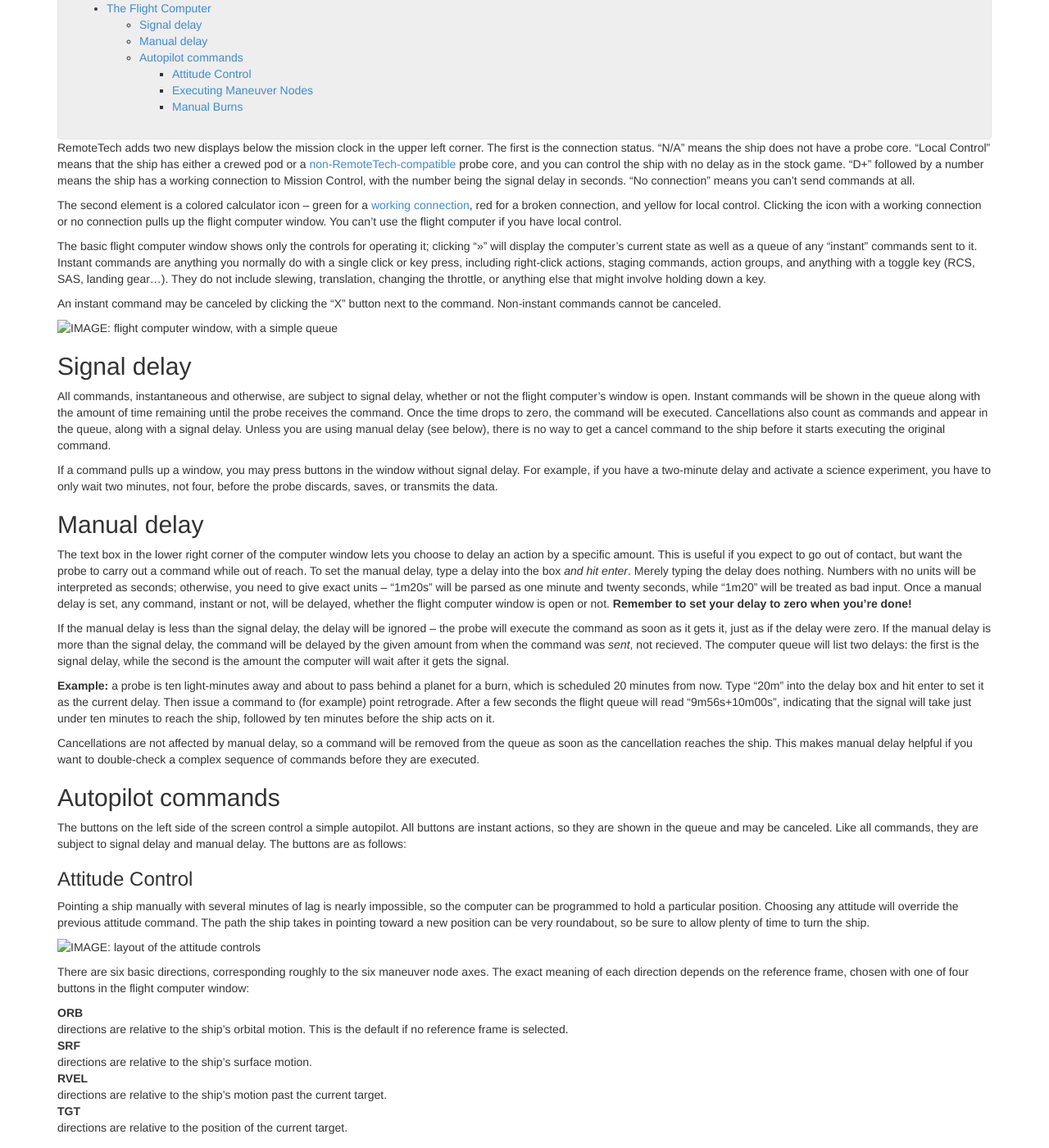
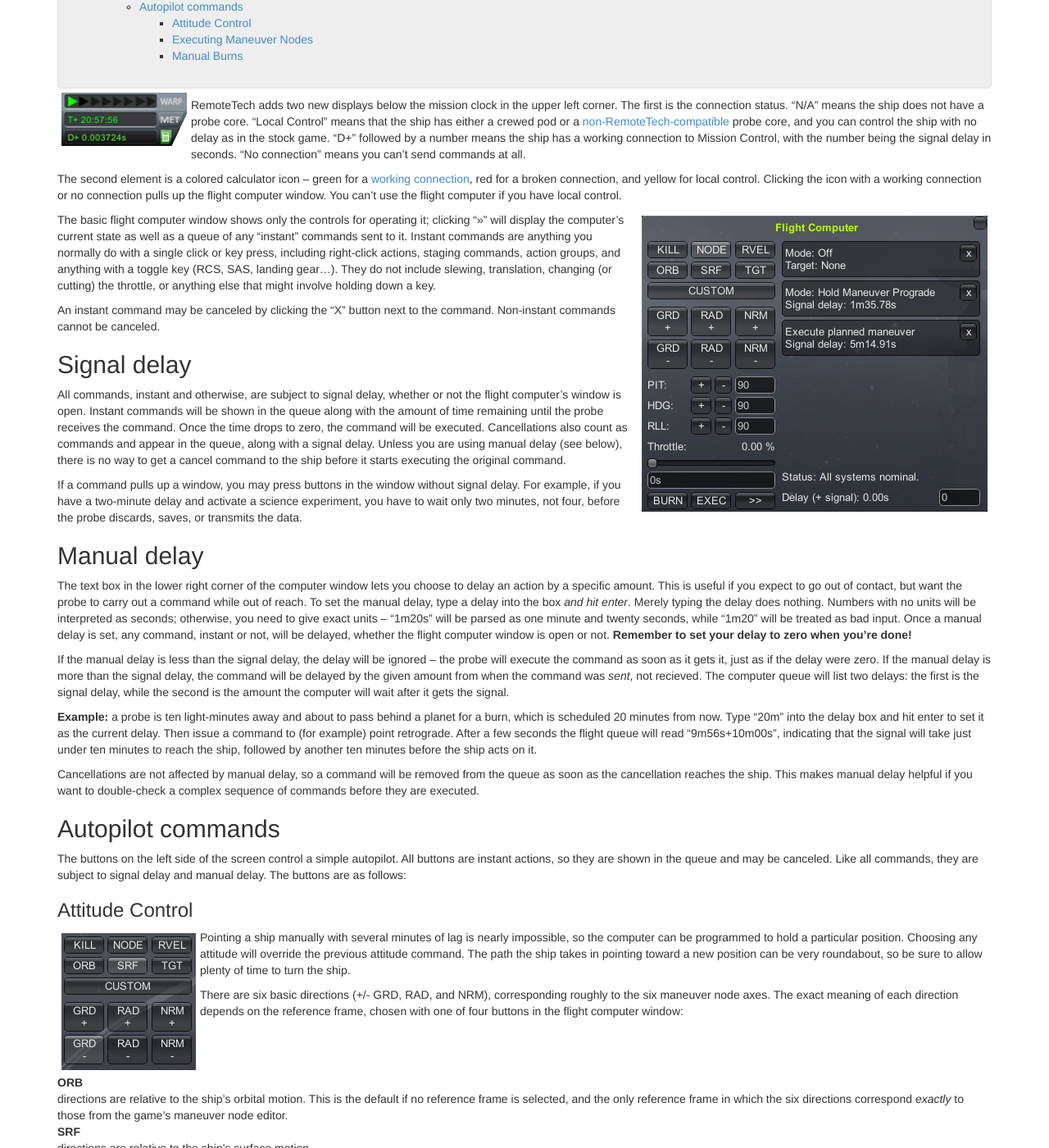
Before and after one commit to RemoteTechnologiesGroup/RemoteTech, a Jekyll site: the page built from guide/comp.md, in a window 1280 px wide and 1400 px high, scrolled down 378 px. Shown: the whole window at 82% size. Built offline with Jekyll 4.4.1, drawn with Linux system fonts in a browser that asks for light colours; nearby versions of some CDN libraries; some of the changed text lies outside the part shown.

Commit message:
Added pictures to Flight Computer guide.
Note: The attitude control section does not match how the game behaves, particularly with respect to the TGT attitude mode. I'm assuming that the behavior described in the guide is intended, and that the unusual behavior of TGT mode is a bug; see RemoteTechnologiesGroup/RemoteTech#69.

```diff
--- a/guide/comp.md
+++ b/guide/comp.md
@@ -5,28 +5,27 @@ layout: content
 
 {% include banner.html %}
 
-**UNDER CONSTRUCTION:** Please watch your step!
-{: .alert .alert-danger}
-
 #The Flight Computer
 
 {% include toc.html %}
+
+![IMAGE: new time quadrant, with connection status below the mission clock and the computer icon below it](compicon.png){: .left}
 
 RemoteTech adds two new displays below the mission clock in the upper left corner. The first is the connection status. "N/A" means the ship does not have a probe core. "Local Control" means that the ship has either a crewed pod or a [non-RemoteTech-compatible](../../modders/) probe core, and you can control the ship with no delay as in the stock game. "D+" followed by a number means the ship has a working connection to Mission Control, with the number being the signal delay in seconds. "No connection" means you can't send commands at all.
 
 The second element is a colored calculator icon -- green for a [working connection](../../#connections), red for a broken connection, and yellow for local control. Clicking the icon with a working connection or no connection pulls up the flight computer window. You can't use the flight computer if you have local control.
 
-The basic flight computer window shows only the controls for operating it; clicking ">>" will display the computer's current state as well as a queue of any "instant" commands sent to it. Instant commands are anything you normally do with a single click or key press, including right-click actions, staging commands, action groups, and anything with a toggle key (RCS, SAS, landing gear...). They do not include slewing, translation, changing the throttle, or anything else that might involve holding down a key.
+![IMAGE: flight computer window, with a simple queue](flightcomputer.png){: .right}
+
+The basic flight computer window shows only the controls for operating it; clicking ">>" will display the computer's current state as well as a queue of any "instant" commands sent to it. Instant commands are anything you normally do with a single click or key press, including right-click actions, staging commands, action groups, and anything with a toggle key (RCS, SAS, landing gear...). They do not include slewing, translation, changing (or cutting) the throttle, or anything else that might involve holding down a key.
 
 An instant command may be canceled by clicking the "X" button next to the command. Non-instant commands cannot be canceled.
 
-![IMAGE: flight computer window, with a simple queue](flightcomputer.png)
-
 ##Signal delay
 
-All commands, instantaneous and otherwise, are subject to signal delay, whether or not the flight computer's window is open. Instant commands will be shown in the queue along with the amount of time remaining until the probe receives the command. Once the time drops to zero, the command will be executed. Cancellations also count as commands and appear in the queue, along with a signal delay. Unless you are using manual delay (see below), there is no way to get a cancel command to the ship before it starts executing the original command.
+All commands, instant and otherwise, are subject to signal delay, whether or not the flight computer's window is open. Instant commands will be shown in the queue along with the amount of time remaining until the probe receives the command. Once the time drops to zero, the command will be executed. Cancellations also count as commands and appear in the queue, along with a signal delay. Unless you are using manual delay (see below), there is no way to get a cancel command to the ship before it starts executing the original command.
 
-If a command pulls up a window, you may press buttons in the window without signal delay. For example, if you have a two-minute delay and activate a science experiment, you have to only wait two minutes, not four, before the probe discards, saves, or transmits the data.
+If a command pulls up a window, you may press buttons in the window without signal delay. For example, if you have a two-minute delay and activate a science experiment, you have to wait only two minutes, not four, before the probe discards, saves, or transmits the data.
 
 ##Manual delay
 
@@ -34,7 +33,7 @@ The text box in the lower right corner of the computer window lets you choose to
 
 If the manual delay is less than the signal delay, the delay will be ignored -- the probe will execute the command as soon as it gets it, just as if the delay were zero. If the manual delay is more than the signal delay, the command will be delayed by the given amount from when the command was *sent*, not recieved. The computer queue will list two delays: the first is the signal delay, while the second is the amount the computer will wait after it gets the signal.
 
-**Example:** a probe is ten light-minutes away and about to pass behind a planet for a burn, which is scheduled 20 minutes from now. Type "20m" into the delay box and hit enter to set it as the current delay. Then issue a command to (for example) point retrograde. After a few seconds the flight queue will read "9m56s+10m00s", indicating that the signal will take just under ten minutes to reach the ship, followed by ten minutes before the ship acts on it.
+**Example:** a probe is ten light-minutes away and about to pass behind a planet for a burn, which is scheduled 20 minutes from now. Type "20m" into the delay box and hit enter to set it as the current delay. Then issue a command to (for example) point retrograde. After a few seconds the flight queue will read "9m56s+10m00s", indicating that the signal will take just under ten minutes to reach the ship, followed by another ten minutes before the ship acts on it.
 
 Cancellations are not affected by manual delay, so a command will be removed from the queue as soon as the cancellation reaches the ship. This makes manual delay helpful if you want to double-check a complex sequence of commands before they are executed.
 
@@ -44,14 +43,16 @@ The buttons on the left side of the screen control a simple autopilot. All butto
 
 ###Attitude Control
 
+![IMAGE: layout of the attitude controls](flightcomputer_att.png){: .left}
+
 Pointing a ship manually with several minutes of lag is nearly impossible, so the computer can be programmed to hold a particular position. Choosing any attitude will override the previous attitude command. The path the ship takes in pointing toward a new position can be very roundabout, so be sure to allow plenty of time to turn the ship.
 
-![IMAGE: layout of the attitude controls](flightcomputer_att.png)
+There are six basic directions (+/- GRD, RAD, and NRM), corresponding roughly to the six maneuver node axes. The exact meaning of each direction depends on the reference frame, chosen with one of four buttons in the flight computer window:
 
-There are six basic directions, corresponding roughly to the six maneuver node axes. The exact meaning of each direction depends on the reference frame, chosen with one of four buttons in the flight computer window:
+<div></div>{:.spacer}
 
 ORB
-: directions are relative to the ship's orbital motion. This is the default if no reference frame is selected.
+: directions are relative to the ship's orbital motion. This is the default if no reference frame is selected, and the only reference frame in which the six directions correspond *exactly* to those from the game's maneuver node editor.
 
 SRF
 : directions are relative to the ship's surface motion.
@@ -60,14 +61,14 @@ RVEL
 : directions are relative to the ship's motion past the current target.
 
 TGT
-: directions are relative to the position of the current target.
+: directions are relative to the direction towards the current target.
 
 Direction   | ORB Frame (Default)        | SRF Frame                                         | RVEL Frame                                               | TGT Frame
 ------------|----------------------------|---------------------------------------------------|----------------------------------------------------------|-------------------
 GRD+        | Towards orbital velocity   | Towards surface velocity                          | Towards target relative velocity                         | Towards target
 GRD-        | Away from orbital velocity | Away from surface velocity                        | Away from target relative velocity                       | Away from target
-RAD+        | Outward from orbit         | Outward from surface trajectory                   | Perpendicular to relative velocity, in orbital plane     | Perpendicular to target, roughly facing away from sun
-RAD-        | Inward from orbit          | Inward from surface trajectory                    | Perpendicular to relative velocity, in orbital plane     | Perpendicular to target, roughly facing the sun
+RAD+        | Outward from orbit         | Outward from surface trajectory                   | Perpendicular to relative velocity, in orbital plane     | Perpendicular to target
+RAD-        | Inward from orbit          | Inward from surface trajectory                    | Perpendicular to relative velocity, in orbital plane     | Perpendicular to target
 NRM+        | Up, out of orbital plane   | North (south) from eastward (westward) trajectory | Perpendicular to relative velocity, out of orbital plane | Perpendicular to target
 NRM-        | Down, out of orbital plane | South (north) from eastward (westward) trajectory | Perpendicular to relative velocity, out of orbital plane | Perpendicular to target
 {:.data .shadecol}
```
Also changed, not shown: other parts of guide/comp.md (+2 -0 lines), guide/comp/compicon.png (added), guide/comp/flightcomputer.png (added), guide/comp/flightcomputer_att.png (added), guide/comp/manualburn.png (added).
